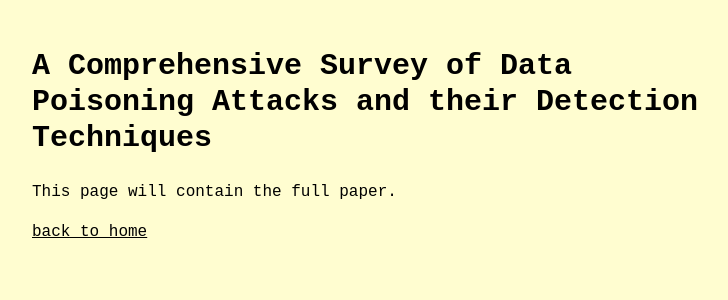
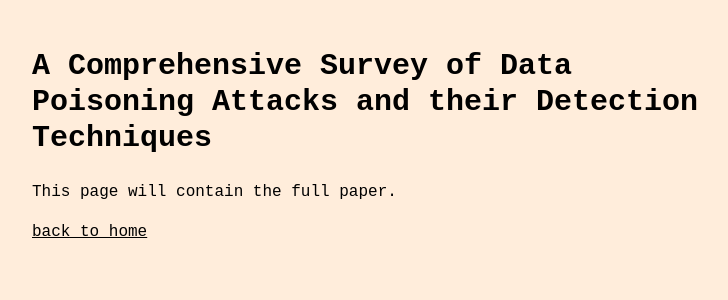
Before and after one commit to aryamanjain09/aryaman-portfolio, a React (Vite) app: page /papers/data-poisoning in a window 1280 px wide. Shown: the top 300 px of the page, without its empty margins (272-1000 px from the left). Built offline with nearby package versions, Linux system fonts and the light colour scheme.

Commit message:
Change background color
Change the website's background color to #FFEDDB.

```diff
--- a/src/index.css
+++ b/src/index.css
@@ -1,10 +1,11 @@
+
 @tailwind base;
 @tailwind components;
 @tailwind utilities;
 
 @layer base {
   :root {
-    --background: 60 100% 91%;  /* #FFFDD0 */
+    --background: 38 100% 93%;  /* #FFEDDB */
     --foreground: 222.2 84% 4.9%;
 
     --card: 0 0% 100%;
@@ -96,6 +97,6 @@
   }
 
   body {
-    @apply bg-[#FFFDD0] text-foreground;
+    @apply bg-[#FFEDDB] text-foreground;
   }
 }
--- a/src/pages/DataPoisoningPaper.tsx
+++ b/src/pages/DataPoisoningPaper.tsx
@@ -4,7 +4,7 @@ import { Link } from 'react-router-dom';
 
 const DataPoisoningPaper = () => {
   return (
-    <div className="min-h-screen font-mono text-black bg-[#FFFDD0] p-4 md:p-8 lg:p-12 max-w-3xl mx-auto">
+    <div className="min-h-screen font-mono text-black bg-[#FFEDDB] p-4 md:p-8 lg:p-12 max-w-3xl mx-auto">
       <h1 className="text-3xl font-bold mb-6">A Comprehensive Survey of Data Poisoning Attacks and their Detection Techniques</h1>
       <p className="mb-4">This page will contain the full paper.</p>
       <Link to="/" className="underline">back to home</Link>
--- a/src/pages/Guides.tsx
+++ b/src/pages/Guides.tsx
@@ -4,7 +4,7 @@ import { Link } from 'react-router-dom';
 
 const Guides = () => {
   return (
-    <div className="min-h-screen font-mono text-black bg-[#FFFDD0] p-4 md:p-8 lg:p-12 max-w-3xl mx-auto">
+    <div className="min-h-screen font-mono text-black bg-[#FFEDDB] p-4 md:p-8 lg:p-12 max-w-3xl mx-auto">
       <h1 className="text-3xl font-bold mb-6">Guides</h1>
       <p className="mb-4">This page will list all blogs on experiences.</p>
       <Link to="/" className="underline">back to home</Link>
--- a/src/pages/NotFound.tsx
+++ b/src/pages/NotFound.tsx
@@ -13,7 +13,7 @@ const NotFound = () => {
   }, [location.pathname]);
 
   return (
-    <div className="min-h-screen flex items-center justify-center bg-[#FFFDD0]">
+    <div className="min-h-screen flex items-center justify-center bg-[#FFEDDB]">
       <div className="text-center">
         <h1 className="text-4xl font-bold mb-4">404</h1>
         <p className="text-xl text-gray-600 mb-4">Oops! Page not found</p>
--- a/src/pages/PapersDaily.tsx
+++ b/src/pages/PapersDaily.tsx
@@ -4,7 +4,7 @@ import { Link } from 'react-router-dom';
 
 const PapersDaily = () => {
   return (
-    <div className="min-h-screen font-mono text-black bg-[#FFFDD0] p-4 md:p-8 lg:p-12 max-w-3xl mx-auto">
+    <div className="min-h-screen font-mono text-black bg-[#FFEDDB] p-4 md:p-8 lg:p-12 max-w-3xl mx-auto">
       <h1 className="text-3xl font-bold mb-6">Papers Daily</h1>
       <p className="mb-4">This page will contain paper explanations.</p>
       <Link to="/" className="underline">back to home</Link>
--- a/src/pages/TechnicalBlogs.tsx
+++ b/src/pages/TechnicalBlogs.tsx
@@ -4,7 +4,7 @@ import { Link } from 'react-router-dom';
 
 const TechnicalBlogs = () => {
   return (
-    <div className="min-h-screen font-mono text-black bg-[#FFFDD0] p-4 md:p-8 lg:p-12 max-w-3xl mx-auto">
+    <div className="min-h-screen font-mono text-black bg-[#FFEDDB] p-4 md:p-8 lg:p-12 max-w-3xl mx-auto">
       <h1 className="text-3xl font-bold mb-6">Technical Blogs</h1>
       <p className="mb-4">This page will list all blogs about machine learning.</p>
       <Link to="/" className="underline">back to home</Link>
```
